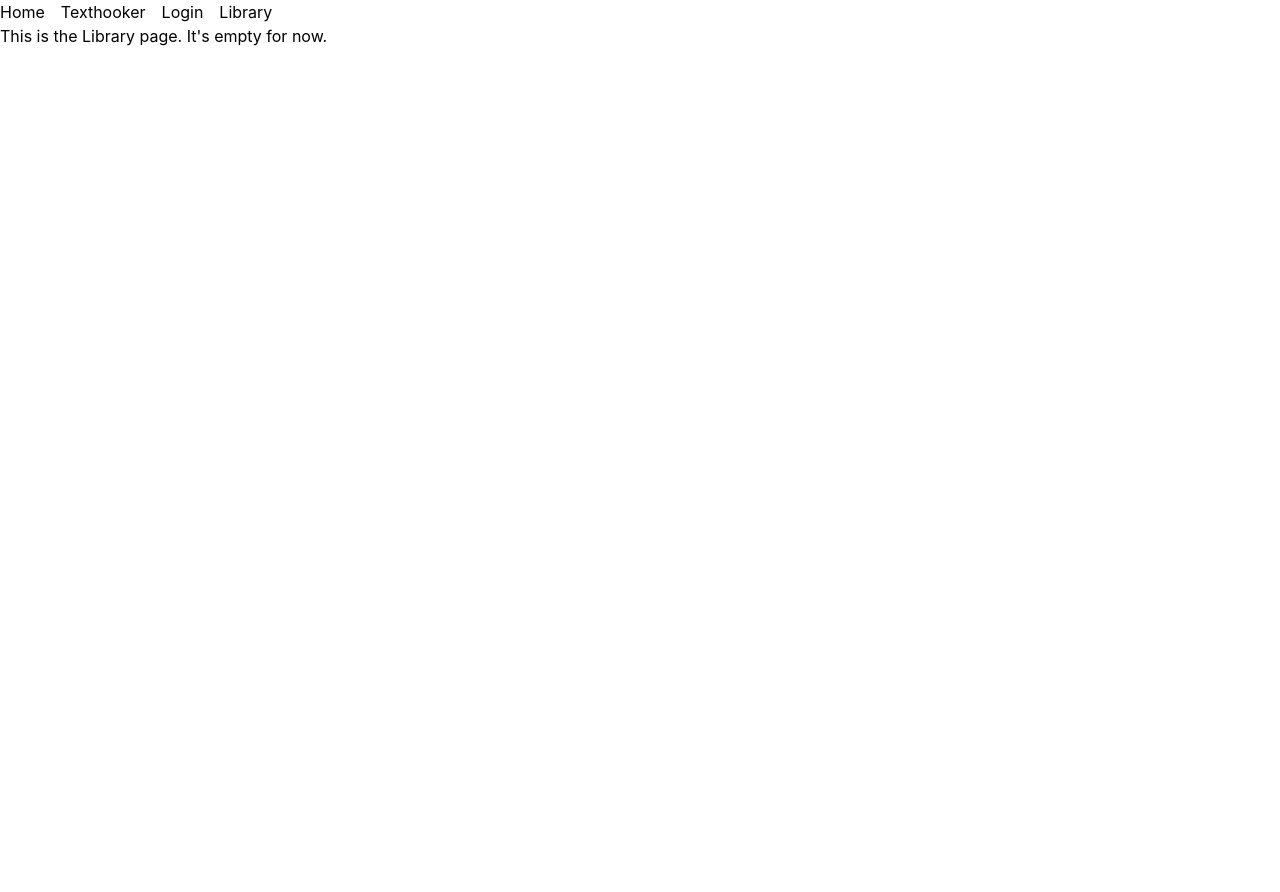
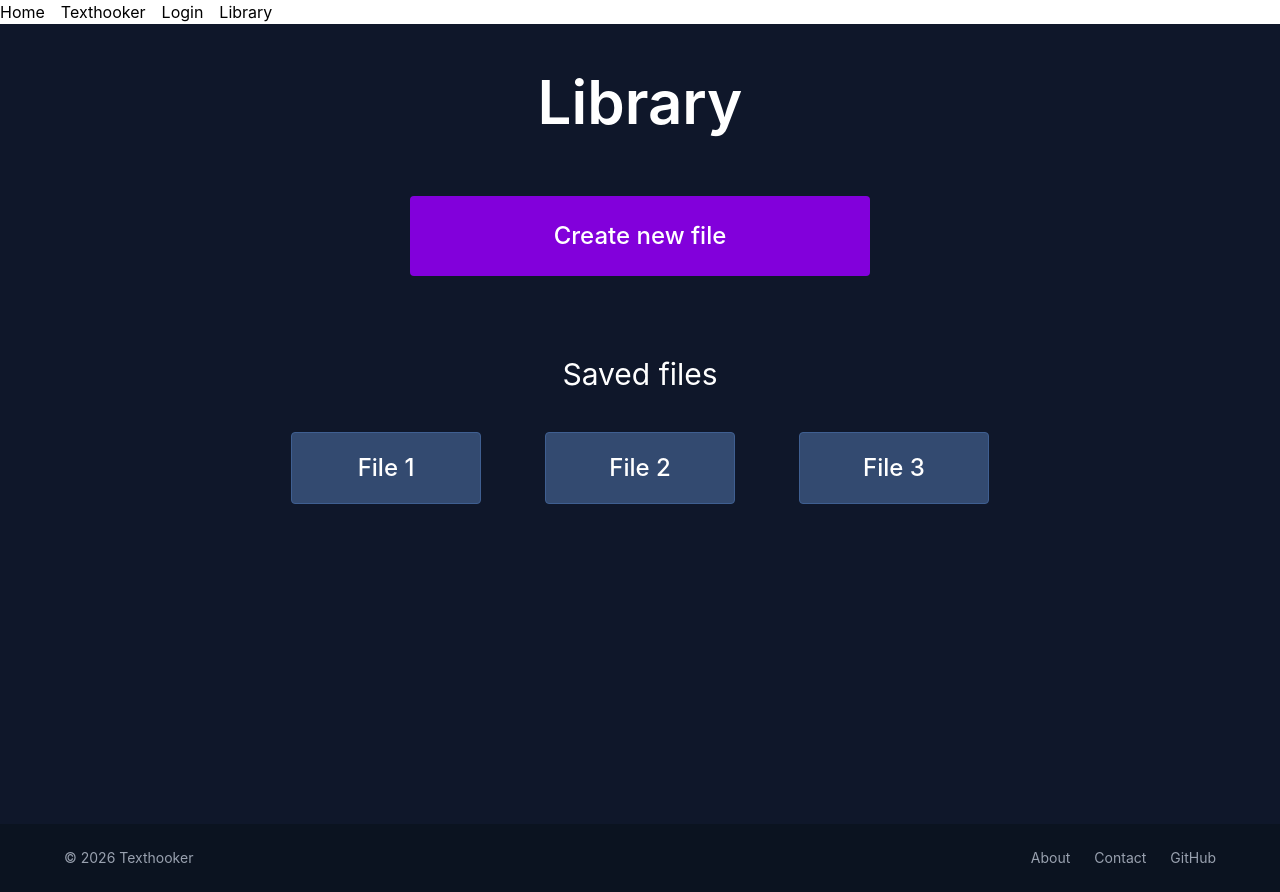
Before and after one commit to Will-less/csci39548_project, a React (Vite) app in the folder my-app/: page /Library in a window 1280 px wide. Before the commit the page ends 800 px from the top, so only its background shows below. Built offline with nearby package versions, Linux system fonts and the light colour scheme.

Commit message:
Library front with Footer

```diff
--- a/my-app/src/App.jsx
+++ b/my-app/src/App.jsx
@@ -7,6 +7,7 @@ import Login from './Pages/Login';
 import Library from './Pages/Library';
 import Texthooker from './Pages/Texthooker';
 import Nil from './Components/Nil';
+import Footer from "./Components/Footer";
 
 
 
@@ -21,6 +22,7 @@ function App() {
         <Route path="/Texthooker" element={<Texthooker />} />
         <Route path="*" element={<Nil />} />
       </Routes>
+      <Footer />
     </>
   )
 }
--- /dev/null
+++ b/my-app/src/Components/Footer.jsx
@@ -0,0 +1,21 @@
+function Footer(){
+    return (
+       <footer className="w-full bg-[#0b1320] text-gray-400 py-6 px-8">
+        <div className="flex justify-between items-center max-w-6xl mx-auto text-sm">
+
+            {/* Left Side */}
+            <p>© 2026 Texthooker</p>
+
+            {/* Right side */}
+            <div className="flex gap-6">
+                <span className="hover.text-white cursor-pointer">About</span>
+                <span className="hover.text-white cursor-pointer">Contact</span>
+                <span className="hover.text-white cursor-pointer">GitHub</span>
+            </div>
+
+        </div>
+       </footer>
+    )
+}
+
+export default Footer
--- a/my-app/src/Pages/Library.jsx
+++ b/my-app/src/Pages/Library.jsx
@@ -1,8 +1,36 @@
 function Library() {
   return (
-    <>
-      <div>This is the Library page. It's empty for now.</div>
-    </>
+    <div className="min-h-screen bg-[#0f172a] text-white">
+      <main className="px-8 py-12">
+        <h1 className="text-center text-6xl font-semibold mb-16">
+          Library
+        </h1>
+
+        <div className="flex justify-center">
+          <button className="w-[460px] py-6 bg-purple-700 hover:bg-purple-800 text-white text-2xl font-medium rounded">
+            Create new file
+          </button>
+        </div>
+
+        <h2 className="text-center text-3xl mt-20 mb-10">
+          Saved files
+        </h2>
+
+        <div className="flex justify-center gap-16">
+          <div className="w-[190px] h-[72px] bg-[#334a70] border border-[#3f5f91] rounded-sm flex items-center justify-center text-2xl font-medium">
+            File 1
+          </div>
+          <div className="w-[190px] h-[72px] bg-[#334a70] border border-[#3f5f91] rounded-sm flex items-center justify-center text-2xl font-medium">
+            File 2
+          </div>
+          <div className="w-[190px] h-[72px] bg-[#334a70] border border-[#3f5f91] rounded-sm flex items-center justify-center text-2xl font-medium">
+            File 3
+          </div>
+        </div>
+
+
+      </main>
+    </div>
   )
 }
 export default Library
```
Also changed, not shown: 1 other file (tests, documents, lock files or other folders).
